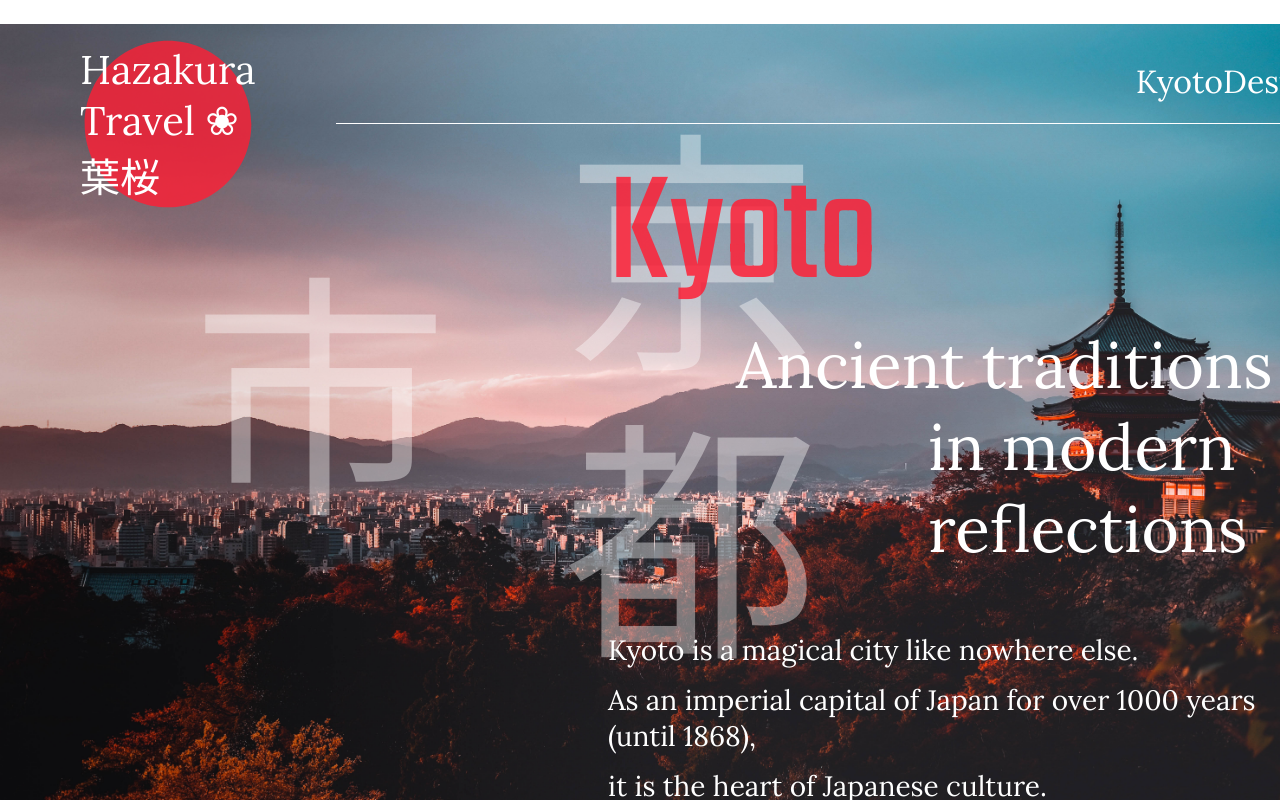
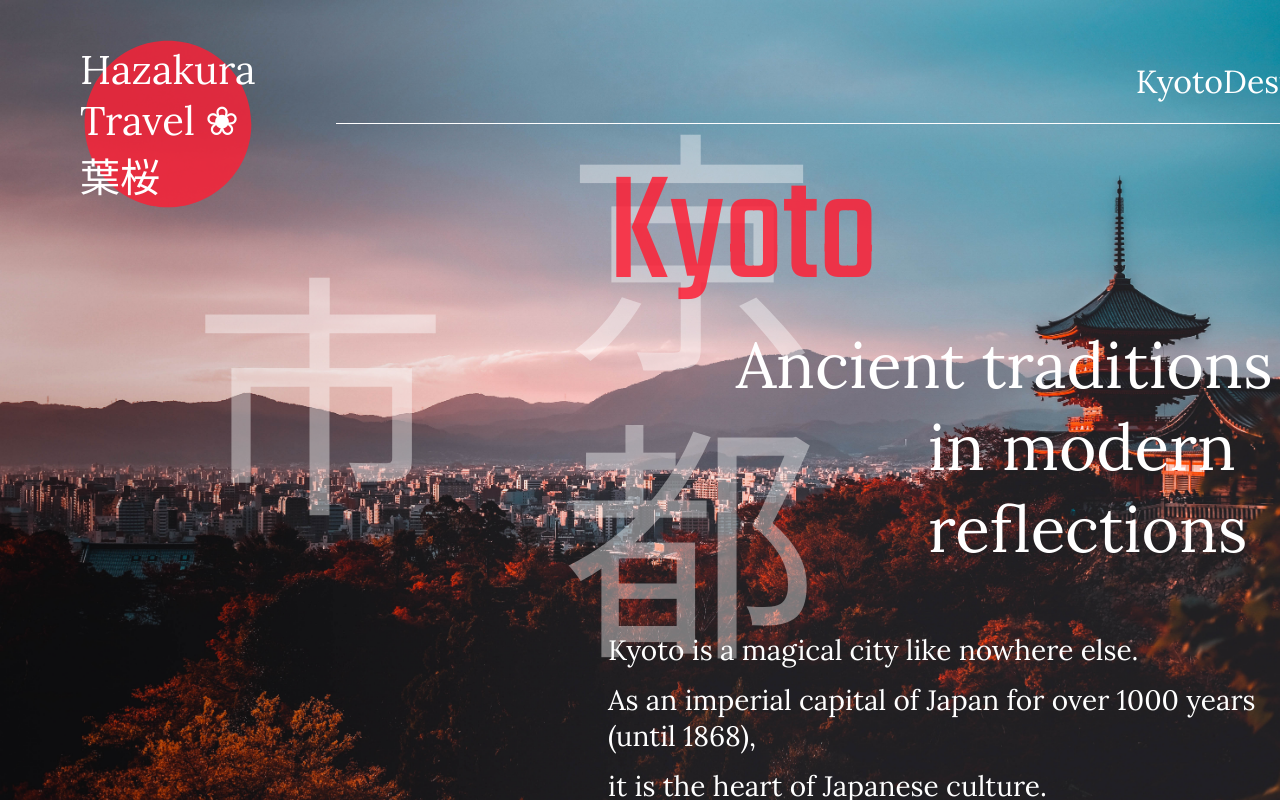
Before and after one commit to proLove0212/hazakura-travel, a React (Create React App) app: page / in a window 1280 px wide. Shown: the top 800 px of the page. Built offline with nearby package versions, Linux system fonts and the light colour scheme; a web font is replaced by a local one.

Commit message:
Adjusted zindex of components to fix hover effect bug

```diff
--- a/src/components/Homepage/Homepage.css
+++ b/src/components/Homepage/Homepage.css
@@ -2,7 +2,7 @@
   background-image: url(../../images/kiyomizu-dera.jpg);
   background-size: cover;
   height: 100vh;
-  z-index: -1;
+  /* z-index: -1; */
 }
 
 span.kanji {
--- a/src/components/Homepage/Navbar.css
+++ b/src/components/Homepage/Navbar.css
@@ -1,6 +1,7 @@
 .navbar-container {
   display: flex;
   height: 100px;
+  margin-top: 1.5em;
 }
 
 .gap {
--- a/src/icon-components/HazakuraLogo.css
+++ b/src/icon-components/HazakuraLogo.css
@@ -9,11 +9,11 @@
 
 svg {
   position: absolute;
-  z-index: -1;
   opacity: 90%;
 }
 .logo-name {
   display: flex;
   flex-direction: column;
   align-items: center;
+  z-index: 1;
 }
--- a/src/index.css
+++ b/src/index.css
@@ -2,7 +2,6 @@
 
 body {
   margin: 0;
-  margin-top: 1.5em;
   font-family: "Lora", serif;
   color: white;
   -webkit-font-smoothing: antialiased;
```
Also changed, not shown: src/components/Homepage/Header.js (line endings or trailing spaces).
